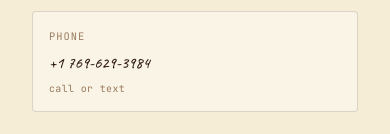
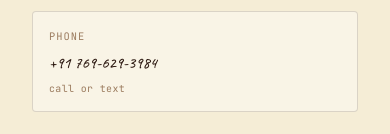
Before and after one commit to sonal0212/Portfolio, a React (Vite) app: page / in a window 390 px wide. Shown: the part 8655-8789 px from the top of the page. Built offline with nearby package versions, Linux system fonts and the light colour scheme.

Commit message:
Update phone number format in Contact component

```diff
--- a/src/components/Contact.jsx
+++ b/src/components/Contact.jsx
@@ -22,8 +22,8 @@ const socials = [
   },
   {
     label: 'Phone',
-    handle: '+1 769-629-3984',
-    href: 'tel:+17696293984',
+    handle: '+91 769-629-3984',
+    href: 'tel:+917696293984',
     desc: 'call or text',
   },
 ]
```
